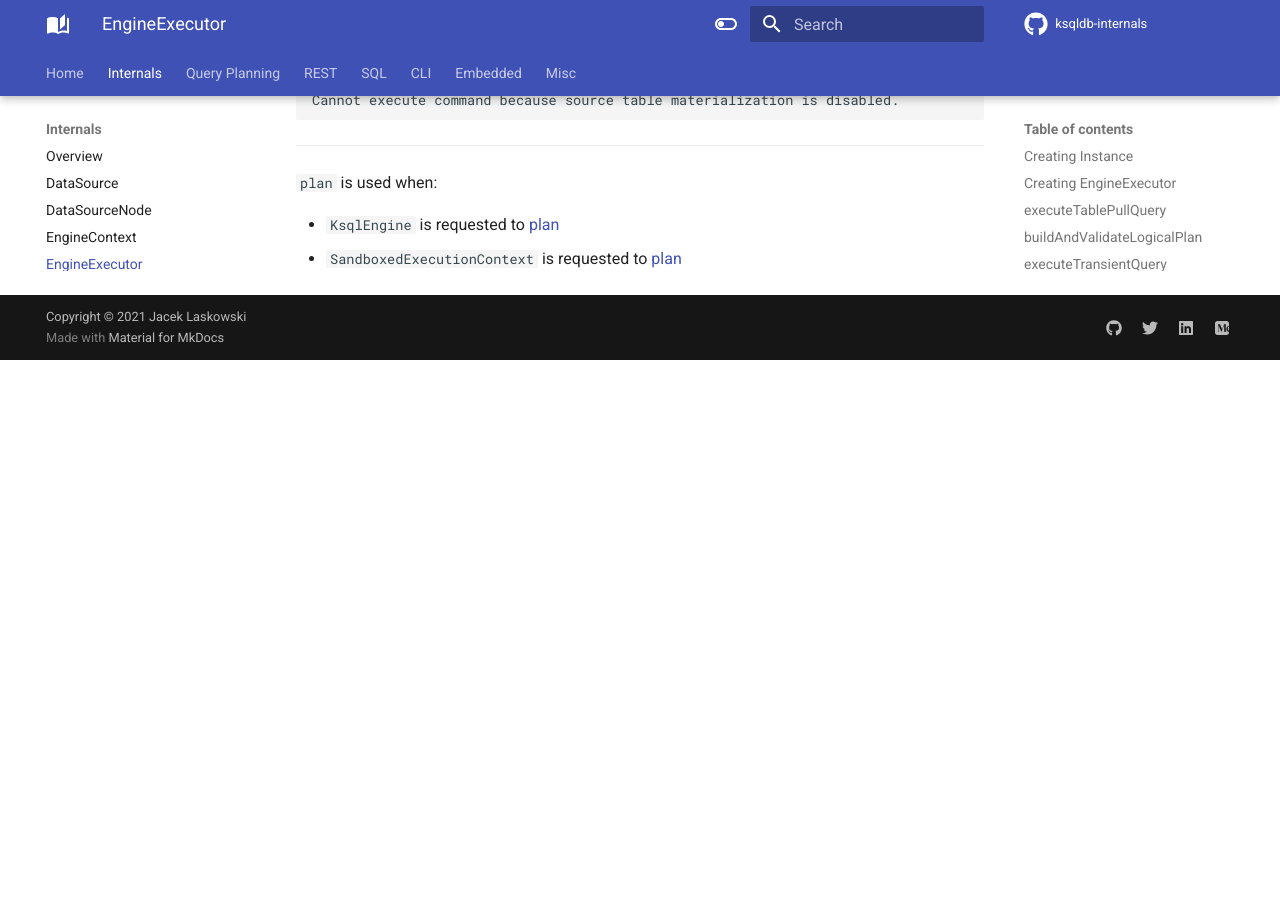
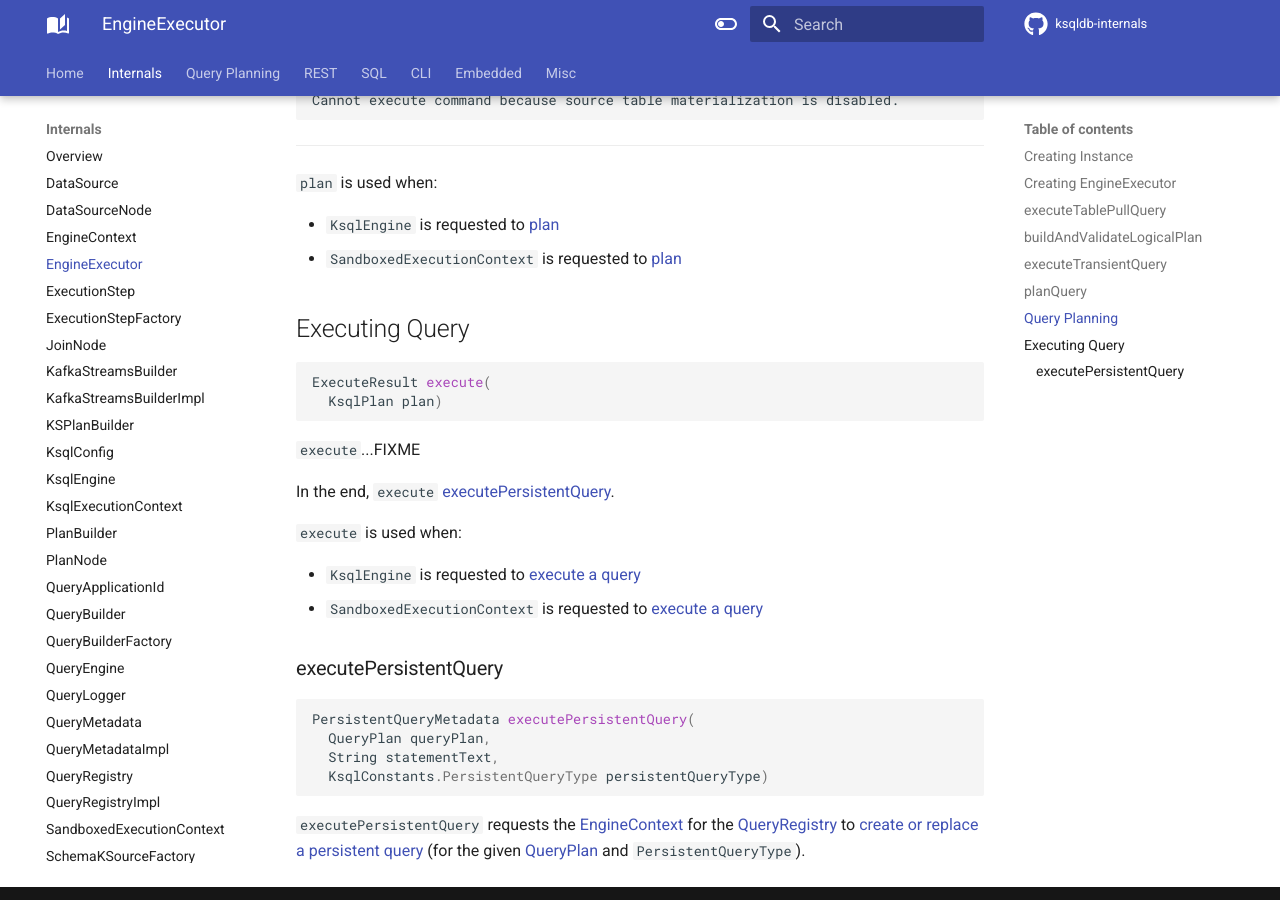
Before and after one commit to japila-books/ksqldb-internals, an MkDocs documentation site: the page built from docs/EngineExecutor.md, in a window 1280 px wide and 900 px high, scrolled down 3268 px. Built offline with MkDocs 1.6.1 and Material for MkDocs 9.7.7, drawn with Linux system fonts in a browser that asks for light colours; comment, search, counter and statistics services are not loaded; before the commit the page ends 3628 px from its top, so only the background shows below that.

````diff
--- a/docs/EngineExecutor.md
+++ b/docs/EngineExecutor.md
@@ -144,3 +144,30 @@ Cannot execute command because source table materialization is disabled.
 
 * `KsqlEngine` is requested to [plan](KsqlEngine.md#plan)
 * `SandboxedExecutionContext` is requested to [plan](SandboxedExecutionContext.md#plan)
+
+## <span id="execute"> Executing Query
+
+```java
+ExecuteResult execute(
+  KsqlPlan plan)
+```
+
+`execute`...FIXME
+
+In the end, `execute` [executePersistentQuery](#executePersistentQuery).
+
+`execute` is used when:
+
+* `KsqlEngine` is requested to [execute a query](KsqlEngine.md#execute)
+* `SandboxedExecutionContext` is requested to [execute a query](SandboxedExecutionContext.md#execute)
+
+### <span id="executePersistentQuery"> executePersistentQuery
+
+```java
+PersistentQueryMetadata executePersistentQuery(
+  QueryPlan queryPlan,
+  String statementText,
+  KsqlConstants.PersistentQueryType persistentQueryType)
+```
+
+`executePersistentQuery` requests the [EngineContext](#engineContext) for the [QueryRegistry](EngineContext.md#getQueryRegistry) to [create or replace a persistent query](QueryRegistry.md#createOrReplacePersistentQuery) (for the given [QueryPlan](QueryPlan.md) and `PersistentQueryType`).
--- a/mkdocs.yml
+++ b/mkdocs.yml
@@ -161,6 +161,7 @@ nav:
     - MetaStore: MetaStore.md
     - PullQueryValidator: PullQueryValidator.md
     - Query: Query.md
+    - QueryPlan: QueryPlan.md
     - RewrittenAnalysis: RewrittenAnalysis.md
     - RuntimeBuildContext: RuntimeBuildContext.md
     - UserFunctionLoader: UserFunctionLoader.md
@@ -215,3 +216,4 @@ nav:
     - KsqlContext: embedded/KsqlContext.md
   - Misc:
     - Debugging ksqlDB: debugging.md
+    - Persistent Queries: persistent-queries.md
````
Also changed, not shown: docs/QueryPlan.md (added, +3 -0 lines), docs/persistent-queries.md (added, +7 -0 lines).
